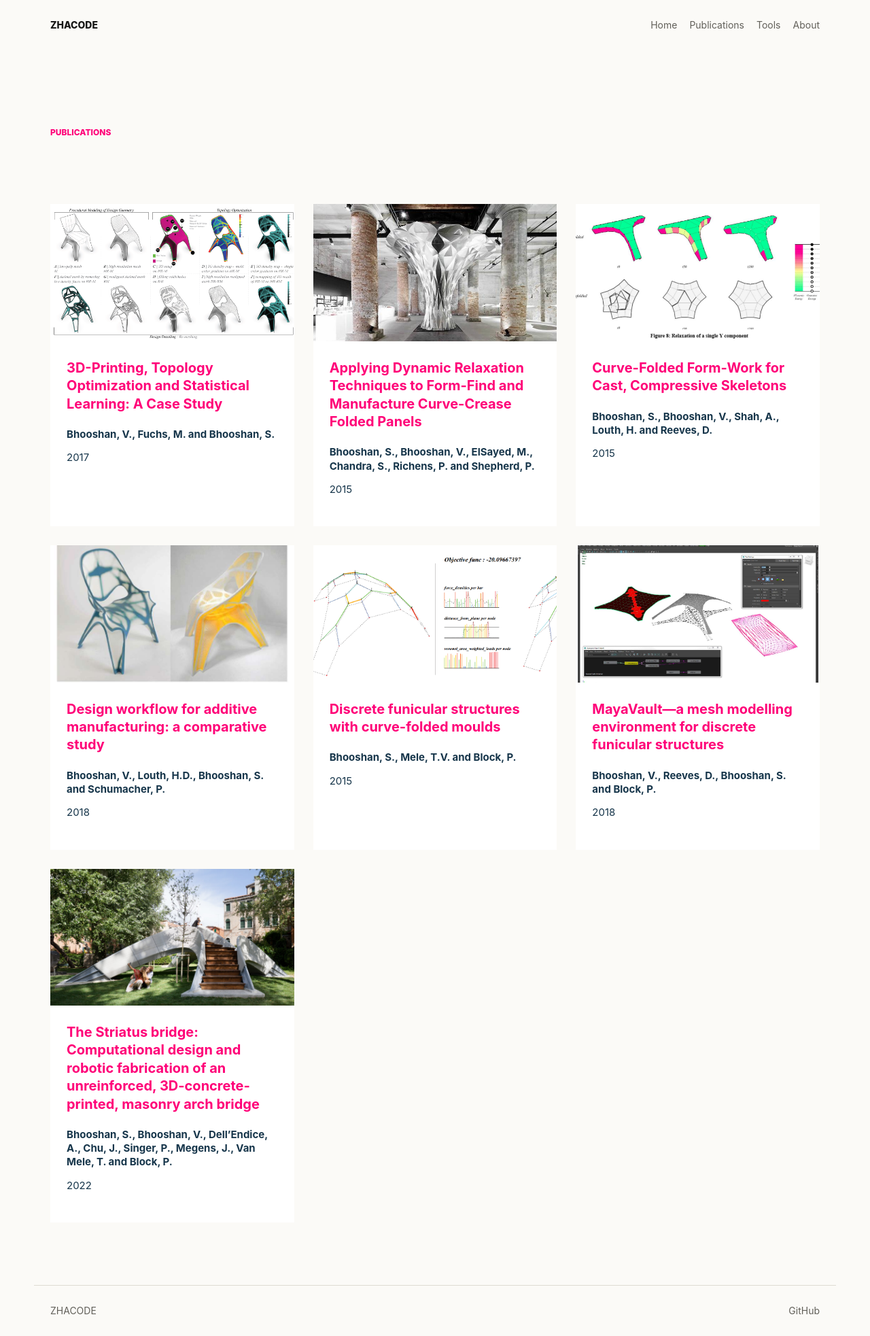
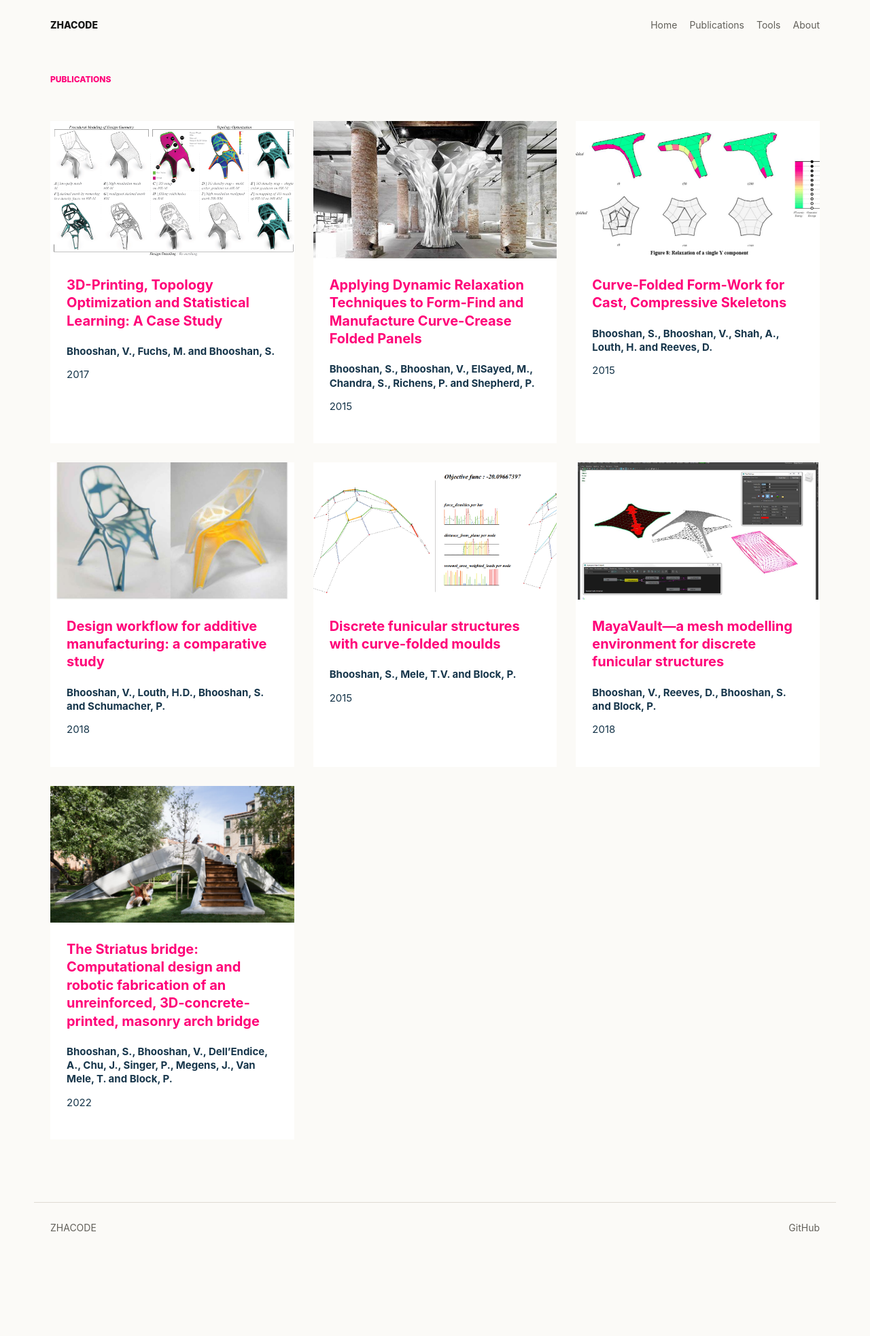
Before and after one commit to GitZHCODE/gitzhcode.github.io, a Jekyll site: the page built from publications.html, in a window 1280 px wide. Shown: the whole page at 68% size. Built offline with Jekyll 4.4.1, drawn with Linux system fonts in a browser that asks for light colours; after the commit the page ends 1843 px from its top, so only the background shows below that.

Commit message:
updated layout to be aligned

```diff
--- a/assets/css/style.css
+++ b/assets/css/style.css
@@ -188,6 +188,17 @@ p {
 .page-section > .tool-grid {
   max-width: none;
   margin: 34px 0 0;
+  padding: 0;
+}
+
+.listing-section {
+  padding-top: 34px;
+}
+
+.listing-section > .tool-grid,
+.listing-section > .publication-grid {
+  max-width: none;
+  margin: 52px 0 0;
   padding: 0;
 }
 
--- a/publications.html
+++ b/publications.html
@@ -4,11 +4,10 @@ title: Publications
 permalink: /publications/
 ---
 
-<section class="page-heading">
+<section class="section listing-section">
   <p class="eyebrow">Publications</p>
-</section>
 
-<section class="publication-grid" aria-label="Publications list">
+  <div class="publication-grid" aria-label="Publications list">
     {% assign publication_collection = site.collections | where: "label", "publications" | first %}
     {% for publication in publication_collection.docs %}
       <a class="publication-card" href="{{ publication.url | relative_url }}">
@@ -20,4 +19,5 @@ permalink: /publications/
         </div>
       </a>
     {% endfor %}
+  </div>
 </section>
--- a/tools.html
+++ b/tools.html
@@ -4,7 +4,7 @@ title: Tools
 permalink: /tools/
 ---
 
-<section class="page-section">
+<section class="section listing-section">
   <p class="eyebrow">Tools</p>
 
   <div class="tool-grid" aria-label="Tools list">
```
Lines whose indentation alone changed are shown as unchanged.
